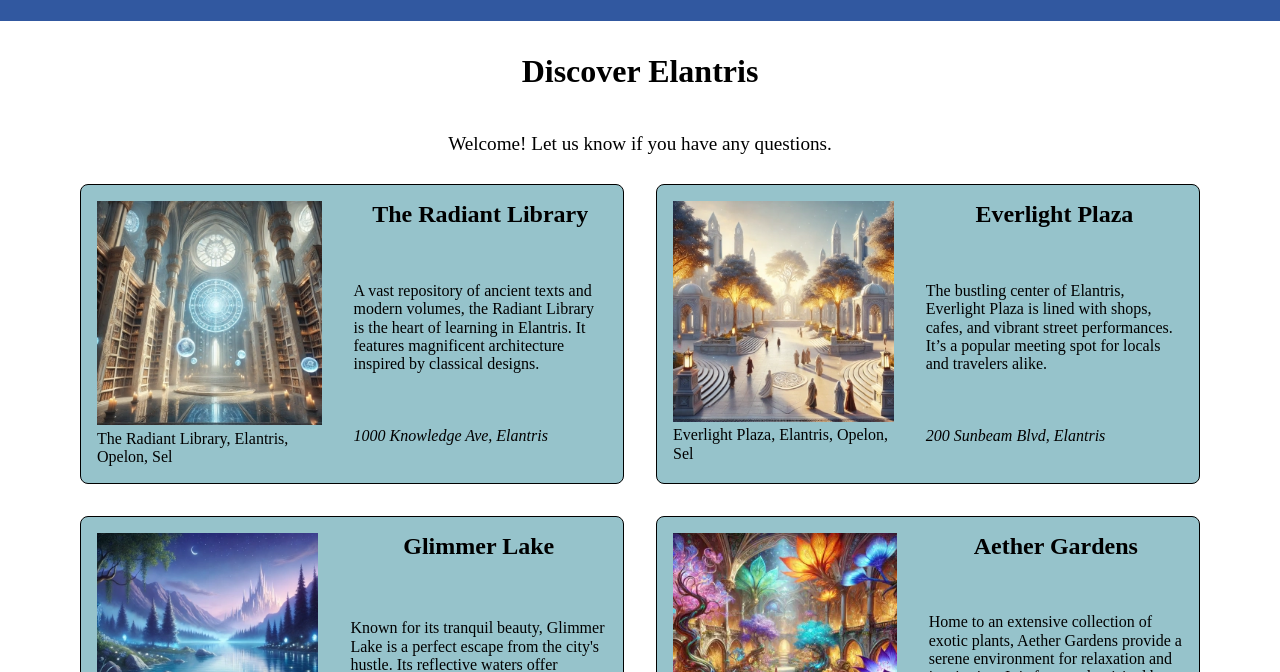
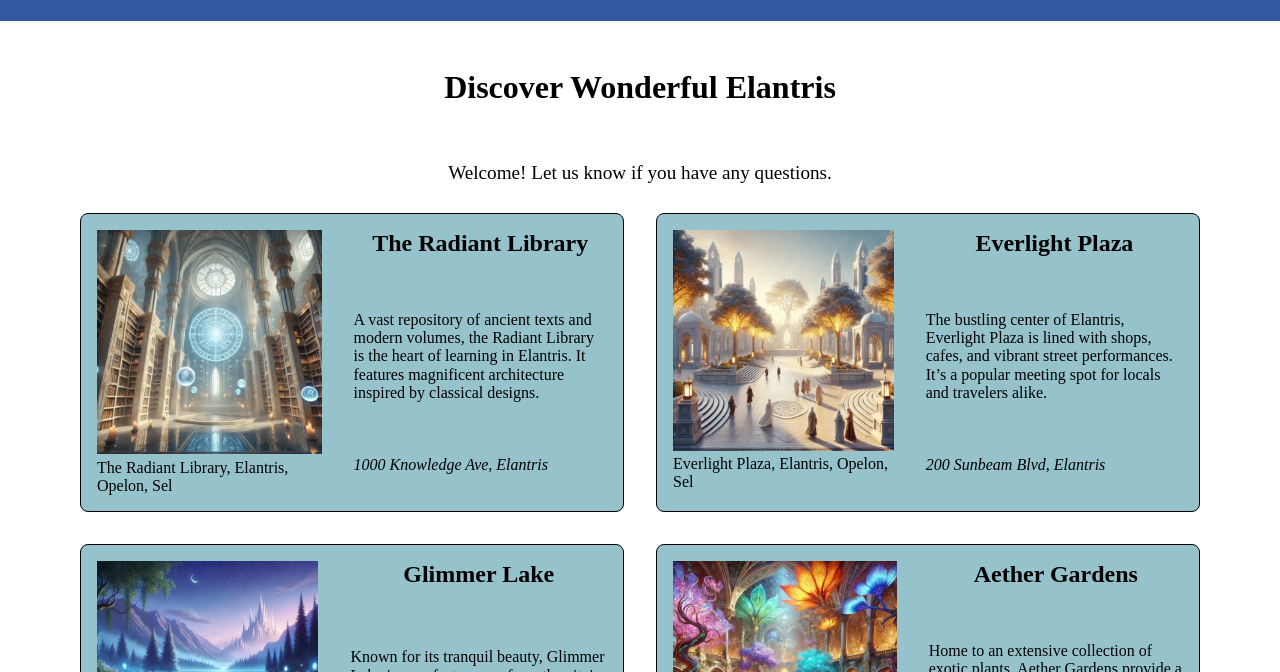
Before and after one commit to J-Peterson-Sch/wdd231, a plain HTML site: page chamber/discover.html in a window 1280 px wide. Shown: the part 128-800 px from the top of the page. Drawn offline with Linux system fonts and the light colour scheme; a web font is replaced by a local one.

Commit message:
Small fixes

```diff
--- a/chamber/discover.html
+++ b/chamber/discover.html
@@ -3,12 +3,13 @@
   <head>
     <meta charset="UTF-8">
     <meta name="viewport" content="width=device-width, initial-scale=1.0">
-    <title>Discover Elantris</title>
+    <title>Discover Wonderful Elantris</title>
     <meta name="description" content="Discover all that Elantris has to offer">
     <meta name="author" content="Jordan Peterson">
 
     <meta property="og:title" content="Discover Elantris">
-    <meta property="og:description" content="Discover all that Elantris has to offer.">
+    <meta property="og:description" content="Discover all that Elantris has to offer, from parks to it's wonderful
+    library.">
     <meta property="og:url" content="https://j-peterson-sch.github.io/wdd231/chamber/directory.html">
     <meta property="og:image" content="https://j-peterson-sch.github.io/wdd231/chamber/images/elantris-chamber-of-commerce.webp">
 
@@ -50,11 +51,11 @@
           </div>
         </div>
       </nav>
-      <h1>Discover Elantris</h1>
       </header>
     <main>
-        <div id="last-visit-message"></div>
-        <div id="all-locations"></div>
+      <h1>Discover Wonderful Elantris</h1>
+      <div id="last-visit-message"></div>
+      <div id="all-locations"></div>
     </main>
     <footer>
       <section id="footer-contact">
--- a/chamber/scripts/location-cards.js
+++ b/chamber/scripts/location-cards.js
@@ -16,6 +16,7 @@ function createLocationCard(location) {
     image.src = `images/locations/${location.file}`;
     image.alt = `Image of ${location.name}`;
     image.classList.add('location-image');
+    image.loading = 'lazy';
 
     const figcaption = document.createElement('figcaption');
     figcaption.textContent = `${location.name}, Elantris, Opelon, Sel`;
```
